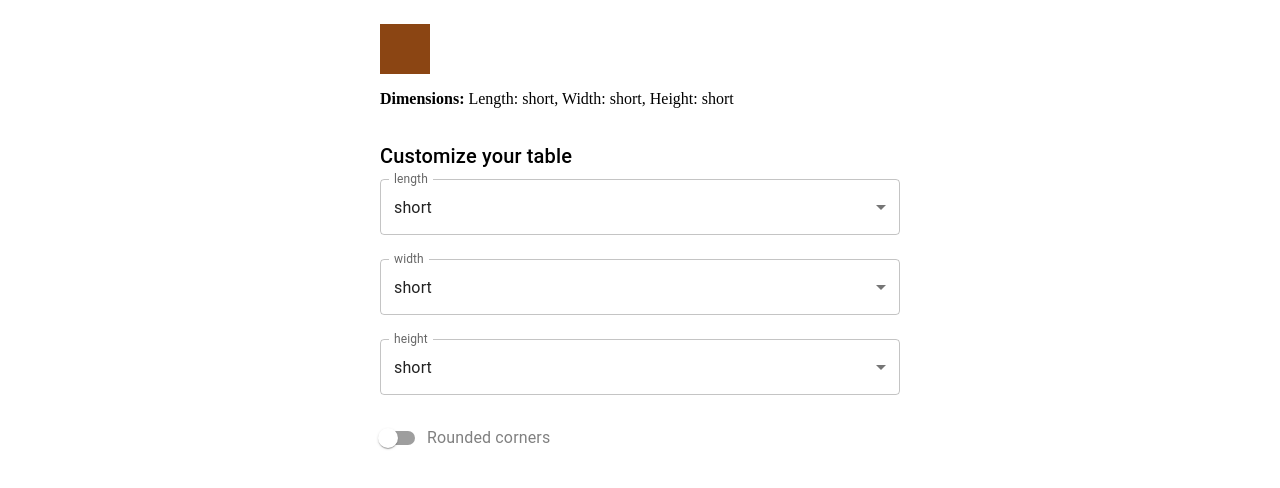
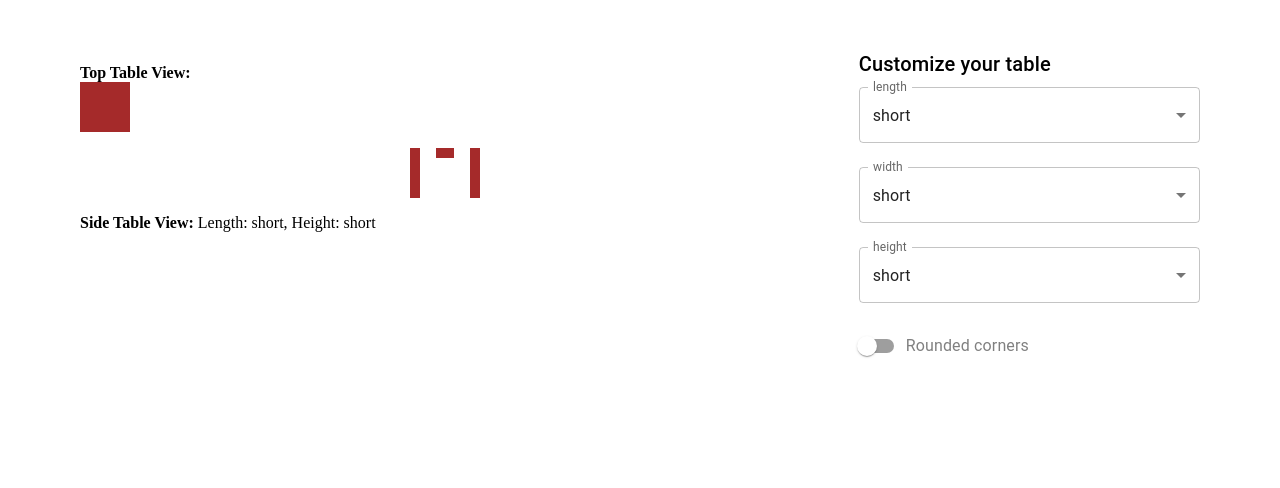
Before and after one commit to rafalkr4/configurator, a React (Vite) app: page / in a window 1280 px wide. Shown: the top 488 px of the page. Built offline with nearby package versions, Linux system fonts and the light colour scheme.

Commit message:
top view, side view

```diff
--- a/src/App.jsx
+++ b/src/App.jsx
@@ -1,21 +1,70 @@
-import React from 'react';
+// import React from 'react';
+// import TableCustomizer from './components/TableCustomizer';
+// import TableDisplay from './components/TableDisplay';
+// import { Container, Grid, useMediaQuery, createTheme, ThemeProvider } from '@mui/material';
+//
+// function App() {
+//   const [tableDimensions, setTableDimensions] = React.useState({
+//     height: 'short',
+//     length: 'short',
+//     width: 'short',
+//     rounded: false
+//   });
+//
+//   const theme = createTheme({
+//     breakpoints: {
+//       values: {
+//         xs: 0,
+//         sm: 600,
+//         md: 900,
+//         lg: 1200,
+//         xl: 1536,
+//       },
+//     },
+//   });
+//
+//   const isSmallScreen = useMediaQuery(theme.breakpoints.down('md'));
+//
+//   return (
+//       <ThemeProvider theme={theme}>
+//         <Container maxWidth="lg">
+//           <Grid container spacing={2} direction={isSmallScreen ? 'column-reverse' : 'row'}>
+//             <Grid item xs={12} md={6}>
+//               <TableCustomizer dimensions={tableDimensions} setDimensions={setTableDimensions} />
+//             </Grid>
+//             <Grid item xs={12} md={6}>
+//               <TableDisplay dimensions={tableDimensions} />
+//             </Grid>
+//           </Grid>
+//         </Container>
+//       </ThemeProvider>
+//   );
+// }
+//
+// export default App;
+
+import React, { useState } from 'react';
+import { Box, Container, Grid } from '@mui/material';
 import TableCustomizer from './components/TableCustomizer';
 import TableDisplay from './components/TableDisplay';
-import { Container } from '@mui/material';
 
 function App() {
-  const [tableDimensions, setTableDimensions] = React.useState({
-    height: 'short',
-    length: 'short',
-    width: 'short',
-    rounded: false
-  });
+    const [dimensions, setDimensions] = useState({ length: 'short', width: 'short', height: 'short' });
 
-  return (
-    <Container maxWidth="sm">
-      <TableDisplay dimensions={tableDimensions} />
-      <TableCustomizer dimensions={tableDimensions} setDimensions={setTableDimensions} />
-    </Container>
-  );
+    return (
+        <Container>
+            <Box sx={{ my: 4 }}>
+                <Grid container spacing={2} direction="row-reverse">
+                    <Grid item xs={12} md={4}>
+                        <TableCustomizer dimensions={dimensions} setDimensions={setDimensions} />
+                    </Grid>
+                    <Grid item xs={12} md={8}>
+                        <TableDisplay dimensions={dimensions} />
+                    </Grid>
+                </Grid>
+            </Box>
+        </Container>
+    );
 }
+
 export default App;
--- a/src/components/TableDisplay.jsx
+++ b/src/components/TableDisplay.jsx
@@ -1,7 +1,6 @@
 import React from 'react';
 import { Box } from '@mui/material';
 
-// These could be any values you want to represent the different sizes.
 const sizeMap = {
     short: 50,
     medium: 100,
@@ -10,19 +9,47 @@ const sizeMap = {
 
 function TableDisplay({ dimensions }) {
     const { length, width, height } = dimensions;
-    const divStyle = {
-        height: `${sizeMap[height]}px`,
+
+    const divStyleTop = {
+        height: `${sizeMap[width]}px`,
         width: `${sizeMap[length]}px`,
-        backgroundColor: 'saddlebrown',
-        borderRadius: dimensions.rounded ? "7%" : "0",
+        backgroundColor: 'brown',
+        borderRadius: dimensions.rounded ? "7px" : "0",
     };
 
+    const legWidth = 10;
+    const legOffset = sizeMap[length] * 0.12;
+
+    const divStyleSideLeg = {
+        height: `${sizeMap[height]}px`,
+        width: `${legWidth}px`,
+        backgroundColor: 'brown',
+        borderRadius: dimensions.rounded ? "3px" : "0",
+    };
+
+    const divStyleSideTop = {
+        height: `10px`,
+        width: `${sizeMap[length] - 2 * (legWidth + legOffset)}px`,
+        backgroundColor: 'brown',
+        position: 'relative',
+        marginLeft: `${legWidth + legOffset}px`,
+        marginRight: `${legWidth + legOffset}px`,
+        borderRadius: dimensions.rounded ? "0 0 10px 10px" : "0",
+    };
 
     return (
-        <Box sx={{ p: 2 }}>
-            <div style={divStyle} />
+        <Box sx={{ p: 2, position: 'relative' }}>
             <Box sx={{ mt: 2 }}>
-                <strong>Dimensions:</strong> Length: {length}, Width: {width}, Height: {height}
+                <strong>Top Table View:</strong>
+            </Box>
+            <div style={divStyleTop} />
+            <Box sx={{ display: 'flex', justifyContent: 'center', mt: 2, position: 'relative' }}>
+                <div style={divStyleSideLeg} />
+                <div style={divStyleSideTop} />
+                <div style={divStyleSideLeg} />
+            </Box>
+            <Box sx={{ mt: 2 }}>
+                <strong>Side Table View:</strong> Length: {length}, Height: {height}
             </Box>
         </Box>
     );
```
